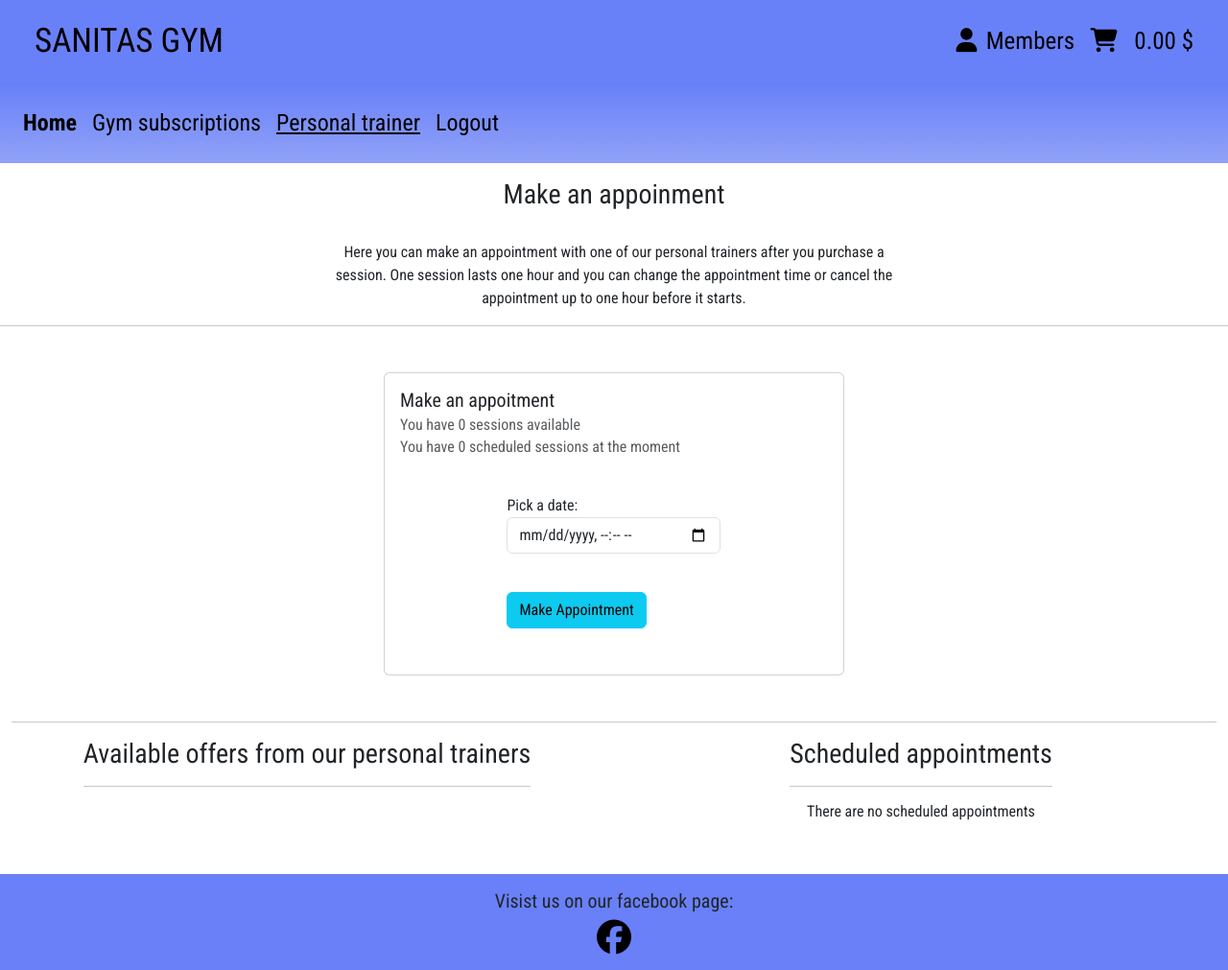
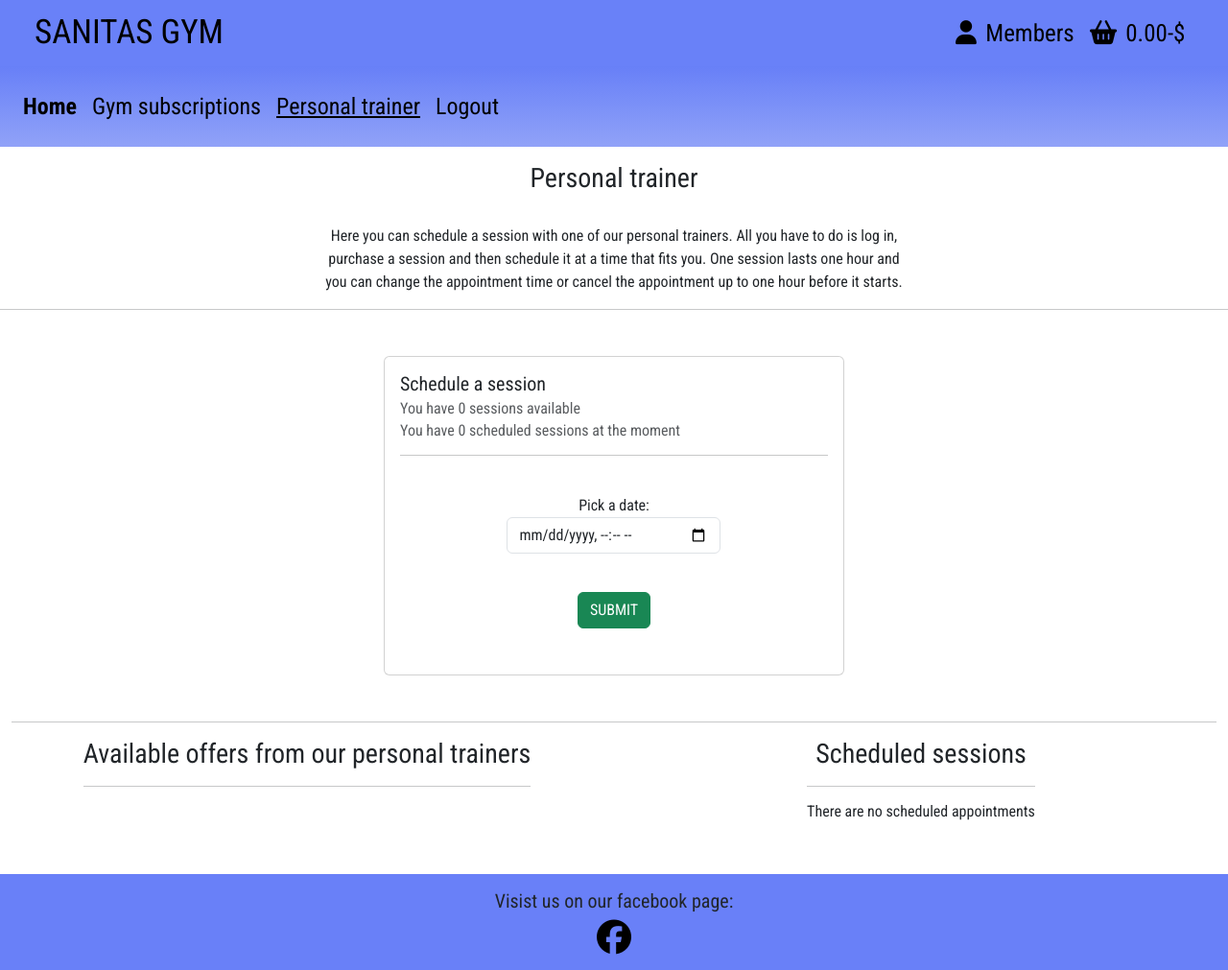
Before and after one commit to MTSSamsioe/sanitas, a Django app: page /products/pt_sessions/ in a window 1280 px wide. Shown: the whole page at 96% size. Run offline with Django 3.2, Linux system fonts and the light colour scheme; the visitor is signed in with stand-in values (Sample User, id 1); data that the repository does not hold is empty; some libraries are stand-ins or nearby versions.

Commit message:
Add authentication checks on, bag, subscriptions and pt sessions, and more concistency in text

```diff
--- a/bag/templates/bag/bag.html
+++ b/bag/templates/bag/bag.html
@@ -87,7 +87,7 @@
                                     </tr>
                                     <tr>
                                         <td>
-                                            <a href="{% url 'checkout' %}" class="btn btn-success">Go To Checkout</a>
+                                            <a href="{% url 'checkout' %}" class="btn btn-success" aria-label="Opens checkout page" rel="noopener">Go To Checkout</a>
                                         </td>
                                     </tr>
                             </table>
@@ -103,7 +103,7 @@
                     {% endif %}
                 </div>
                 <div>
-                    <a class="navlink" href="{% url 'home' %}">Back to home page</a>
+                    <a class="navlink" href="{% url 'home' %}" aria-label="Opens home page" rel="noopener">Back to home page</a>
                 </div>
 
             </div>
--- a/bag/views.py
+++ b/bag/views.py
@@ -2,8 +2,9 @@
 from django.shortcuts import render, redirect, reverse, HttpResponse, get_object_or_404
 from django.contrib import messages
 from products.models import Products
+from django.contrib.auth.decorators import login_required
 
-
+@login_required
 def view_bag(request):
     """ A view that renders the shopping bag """
 
--- a/products/templates/products/edit_session.html
+++ b/products/templates/products/edit_session.html
@@ -13,14 +13,14 @@
 <div class="container-fluid">
   <div class="row ">
     <!-- Col-6 start v -->
-    <h3 class="h3 text-center">Change date for your reservation</h3>
+    <h3 class="h3 text-center my-3">Change date for your reservation</h3>
     <br>
     <div class="col-md-6 offset-md-3 d-flex justify-content-center text-center" >
         {% if user.id == appointment.user.id %}
         <div class="card my-3 m-auto" style="width: 30rem;">
           <div class="card-body">
             <h5 class="card-title">Personal trainer session</h5>
-            <h6 class="card-subtitle mb-2 text-muted">This is your appointment with a personal trainer</h6>
+            <h6 class="card-subtitle mb-2 text-muted">This is your scheduled session with a personal trainer</h6>
             <form method="POST">
                 <br>
                 {% csrf_token %}
--- a/products/templates/products/pt_sessions.html
+++ b/products/templates/products/pt_sessions.html
@@ -16,25 +16,33 @@
 
 <div class="container-fluid">
   <div class="row  ">
-    <h1 class="h3 my-3 text-center"> Make an appoinment</h1>
-    <p class="card-text w-50 text-center m-auto my-3" >Here you can make an appointment with one of our personal trainers after you purchase a session.
+    <h1 class="fs-3 my-3 text-center">Personal trainer</h1>
+    <p class="card-text w-50 text-center m-auto my-3" >Here you can schedule a session with one of our personal trainers.
+      All you have to do is log in, purchase a session and then schedule it at a time that fits you.
       One session lasts one hour and you can change the appointment time or cancel the appointment up to one hour before it starts. </p>
-    <hr>
+      <hr>
+      {% if not user.is_authenticated %}
+
+      <p class="fs-3 my-3 text-center tex-underline text-decoration-underline">You must be logged in to purchase and schedule personal trainer sessions</p>
+
+    {% else %}
+
     <div class="col-lg-8 m-auto my-3 ">
       <div class="card my-3 m-auto" style="width: 30rem;">
 
         <div class="card-body">
 
-          <h5 class="card-title">Make an appoitment</h5>
+          <h5 class="card-title">Schedule a session</h5>
           <h6 class="card-subtitle mb-2 text-muted">You have {{available_appointments}} sessions available</h6>
           <h6 class="card-subtitle mb-2 text-muted">You have {{scheduled_sessions}}  scheduled sessions at the moment</h6>
-          <form method="POST" class="form w-50 m-auto my-3" >
+          <hr>
+          <form method="POST" class="form w-50 m-auto my-3 text-center" >
 
               <br>
               {% csrf_token %}
               {{ form }}
               <br>
-              <button type="submit" class="btn btn-info my-3" >Make Appointment</button>
+              <button type="submit" class="btn btn-success my-3" >SUBMIT</button>
           </form>
         </div>
 
@@ -57,7 +65,7 @@
             <div class="card-body">
               <h5 class="card-title">{{pt_session.friendly_name}}</h5>
               <p class="card-text">{{pt_session.description}}</p>
-              <p class="card-text h4 text-center">{{pt_session.price}} $ / h</p>
+              <p class="card-text h4 text-center">{{pt_session.price}} $ / Hour</p>
               <div class="card-text text-center">
                 <form class="form" action="{% url 'add_bag_item' pt_session.id %}" method="POST" id="hours">
                   <label for="hours">Number of hours:</label>
@@ -93,7 +101,7 @@
 
                   <div>
                     <input type="hidden" name="redirect_url" value="{{ request.path }}">
-                    <input type="submit" class="btn btn-success mb-3 text-uppercase mt-5" value="add to cart">
+                    <input type="submit" class="btn btn-success mb-3 text-uppercase mt-5" value="Add to bag">
                   </div>
                 </form>
               </div>
@@ -113,21 +121,21 @@
 
       <div>
 
-        <h3 class="text-center">Scheduled appointments</h3>
+        <h3 class="text-center">Scheduled sessions</h3>
         <hr>
         {% for appointment in appointments %}
 
         <div class="card my-3 m-auto card-whole card-center" style="width: 30rem;">
           <div class="card-body">
             <h5 class="card-title">Personal trainer session</h5>
-            <h6 class="card-subtitle mb-2 text-muted">This is your appointment with a personal trainer</h6>
+            <h6 class="card-subtitle mb-2 text-muted">This is your scheduled session with a personal trainer</h6>
             <p class="card-text">{{appointment.date_time}}</p>
             {% if change_time >= appointment.date_time %}
-              <p class="h6">This appointment can't be edited becauses it has been completed or it is starting soon</p>
+              <p class="h6">This session can't be edited becauses it has been completed or it is starting soon</p>
             {% else%}
 
               <button class="btn btn-danger mb-1 " type="button" data-bs-toggle="modal" data-bs-target="#exampleModal">
-                Cancel appointment</button>
+                CANCEL SESSION</button>
               <div class="modal fade" id="exampleModal" tabindex="-1" aria-labelledby="exampleModalLabel" aria-hidden="true">
                 <div class="modal-dialog">
                   <div class="modal-content">
@@ -136,16 +144,16 @@
                       <button type="button" class="btn-close" data-bs-dismiss="modal" aria-label="Close"></button>
                     </div>
                     <div class="modal-body">
-                      Are you sure you want to cancel your appointment?
+                      Are you sure you want to cancel your session?
                     </div>
                     <div class="modal-footer">
                       <button type="button" class="btn btn-danger" data-bs-dismiss="modal">Close</button>
-                      <a href="{% url 'delete_appointment' appointment.id %}" class=" link-light btn btn-success">Cancel</a>
+                      <a href="{% url 'delete_appointment' appointment.id %}" class=" link-light btn btn-success">CANCEL</a>
                     </div>
                   </div>
                 </div>
               </div>
-              <a href="{% url 'edit_appointment' appointment.id %}" class="btn btn-success" aria-label="opens edit appointment page" rel="noopener">Edit</a>
+              <a href="{% url 'edit_appointment' appointment.id %}" class="btn btn-success mb-1" aria-label="opens edit appointment page" rel="noopener">EDIT</a>
             {% endif %}
           </div>
         </div>
@@ -158,6 +166,7 @@
     </div>
   <!-- row v -->
   </div>
+  {% endif %}
 <!-- Container v -->
 </div>
 
--- a/products/views.py
+++ b/products/views.py
@@ -4,7 +4,7 @@ from checkout.models import Order_item, Order
 from .models import Appointments
 from django.contrib import messages
 from .forms import AppointmentsForm
-
+from django.contrib.auth.decorators import login_required
 # Validation
 from django.core.exceptions import ValidationError
 
@@ -16,47 +16,51 @@ from django.utils import timezone
 
 
 def pt_sessions(request):
-    """ A view to show all personal trainer sessions and appointments
+    """
+    A view to show all personal trainer sessions and appointments
         and to make appointment with trainer
     """
-    form = AppointmentsForm()
-    scheduled_sessions = len(Appointments.objects.filter(user=request.user).values_list())
-    quantity = sum(i[0] for i in Order_item.objects.filter(user=request.user).values_list('quantity'))
-    pt_sessions = Products.objects.filter(category=2)
-    appointments = Appointments.objects.filter(user=request.user)
-    available_appointments = quantity - scheduled_sessions
-    change_time = timezone.now() + timedelta(minutes=60)
+    if request.user.is_authenticated:
+        form = AppointmentsForm()
+        scheduled_sessions = len(Appointments.objects.filter(user=request.user).values_list())
+        quantity = sum(i[0] for i in Order_item.objects.filter(user=request.user).values_list('quantity'))
+        pt_sessions = Products.objects.filter(category=2)
+        appointments = Appointments.objects.filter(user=request.user)
+        available_appointments = quantity - scheduled_sessions
+        change_time = timezone.now() + timedelta(minutes=60)
 
-    if request.method == 'POST':
-        form = AppointmentsForm(request.POST, user=request.user)
-        if form.is_valid():
+        if request.method == 'POST':
+            form = AppointmentsForm(request.POST, user=request.user)
+            if form.is_valid():
 
-            form_save = form.save()
-            form_save.user = request.user
-            form_save.save()
-            messages.success(request,
-                                '''Your
-                                appointment with one of our personal
-                                trainers has been saved''')
-            return redirect('/products/pt_sessions/')
+                form_save = form.save()
+                form_save.user = request.user
+                form_save.save()
+                messages.success(request,
+                                    '''Your
+                                    appointment with one of our personal
+                                    trainers has been saved''')
+                return redirect('/products/pt_sessions/')
 
-        else:
-            messages.error(request, '''Something went wrong
-                            please press "Create button" again''')
+            else:
+                messages.error(request, '''Something went wrong
+                                please press "Create button" again''')
 
-    context = {
-        'pt_sessions': pt_sessions,
-        'form': form,
-        'appointments': appointments,
-        'scheduled_sessions': scheduled_sessions,
-        'change_time': change_time,
-        'available_appointments': available_appointments,
+        context = {
+            'pt_sessions': pt_sessions,
+            'form': form,
+            'appointments': appointments,
+            'scheduled_sessions': scheduled_sessions,
+            'change_time': change_time,
+            'available_appointments': available_appointments,
 
-    }
+        }
 
-    return render(request, 'products/pt_sessions.html', context)
+        return render(request, 'products/pt_sessions.html', context)
+    else:
+        return render(request, 'products/pt_sessions.html')
 
-
+@login_required
 def edit_appointment(request, appointment_id):
     ''' View to change date and time on appointments with personal trainer '''
 
--- a/subscriptions/views.py
+++ b/subscriptions/views.py
@@ -21,7 +21,7 @@ if os.path.exists("env.py"):
   import env
 
 # Some variable names is taken from https://testdriven.io/blog/django-stripe-subscriptions/
-@login_required
+
 def stripe_subscriptions(request):
     """ A view to show all stripe gym subscriptions"""
     #plans = Plan.objects.all()
--- a/templates/base.html
+++ b/templates/base.html
@@ -50,15 +50,15 @@
 
           <div class=" py-2 px-4 fs-4 d-flex flex-grow-1 justify-content-end my-membersbag" >
             <a class="nav-link d-flex align-items-center nav-icon my-membersbag {% if request.resolver_match.url_name == 'profile' %}active text-decoration-underline{% endif %}" aria-label="Opens members page" rel="noopener" href="{% url 'profile' %}"><i class="fa-solid fa-user nav-icon mx-2"></i>Members</a>
-            <a class="nav-link d-flex align-items-center nav-icon my-membersbag " aria-label="Opens shoppingbag" rel="noopener" href="{% url 'view_bag' %}"><i class="fa-solid fa-cart-shopping nav-icon mx-2"></i>
-            <span class="my-membersbag "></a><p class=" my-membersbag mt-3 {% if request.resolver_match.url_name == 'view_bag' %}active text-decoration-underline{% endif %}">{% if total %}
-              ${{ total|floatformat:2 }}
-              {% else %}
-              0.00 $
-              {% endif %}</p></span>
-
+            <a class="nav-link d-flex align-items-center nav-icon my-membersbag {% if request.resolver_match.url_name == 'view_bag' %}active text-decoration-underline{% endif %} " aria-label="Opens shopping bag" rel="noopener" href="{% url 'view_bag' %}">
+              <i class="fa-solid fa-basket-shopping nav-icon mx-2"></i>
+                {% if total %}
+                {{ total|floatformat:2 }}-$
+                {% else %}
+                0.00-$
+                {% endif %}
+            </a>
           </div>
-
         </div>
       </div>
     </div>
```
Also changed, not shown: subscriptions/templates/subscriptions/stripe_subscriptions.html (+14 -3 lines).
